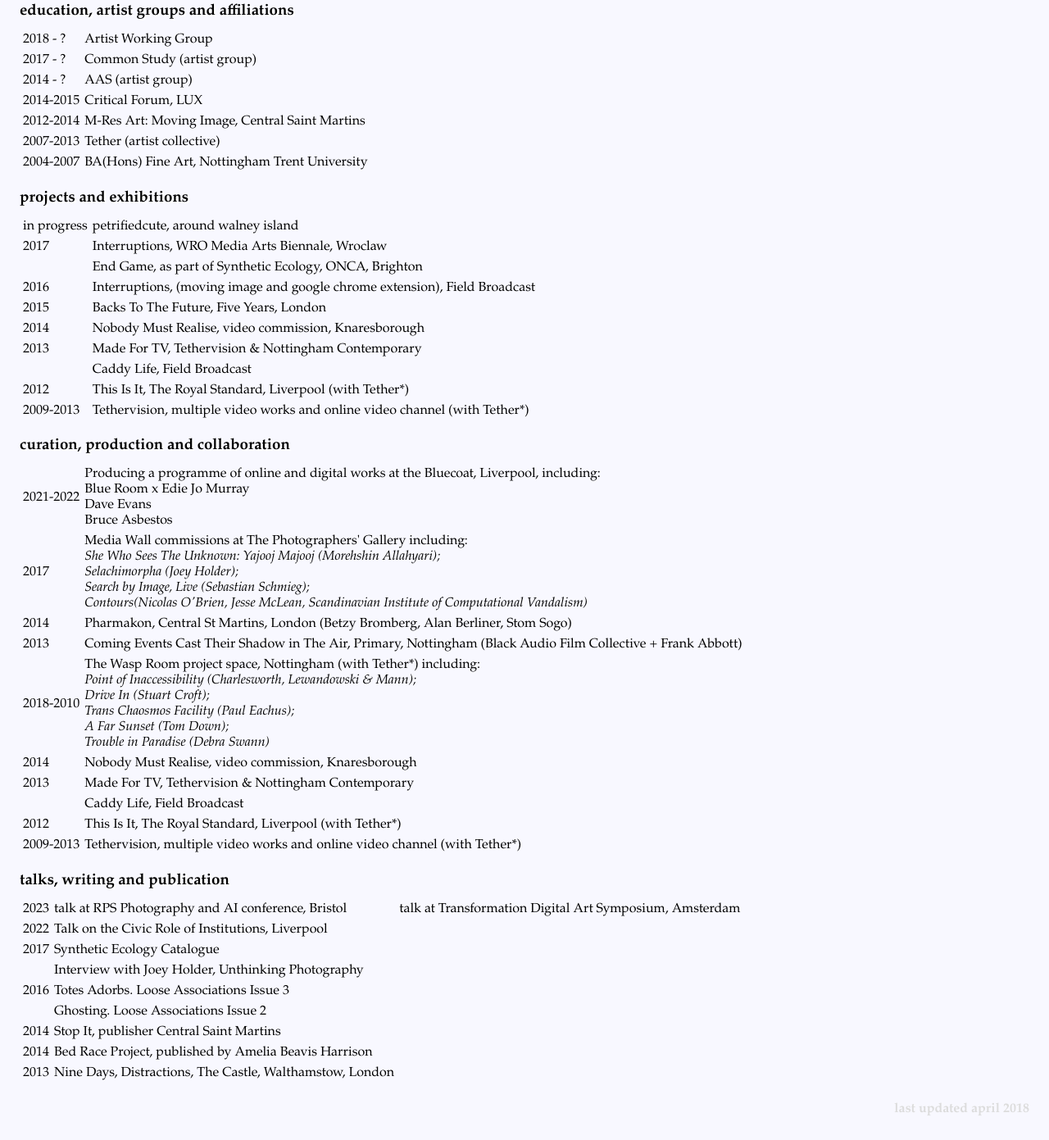
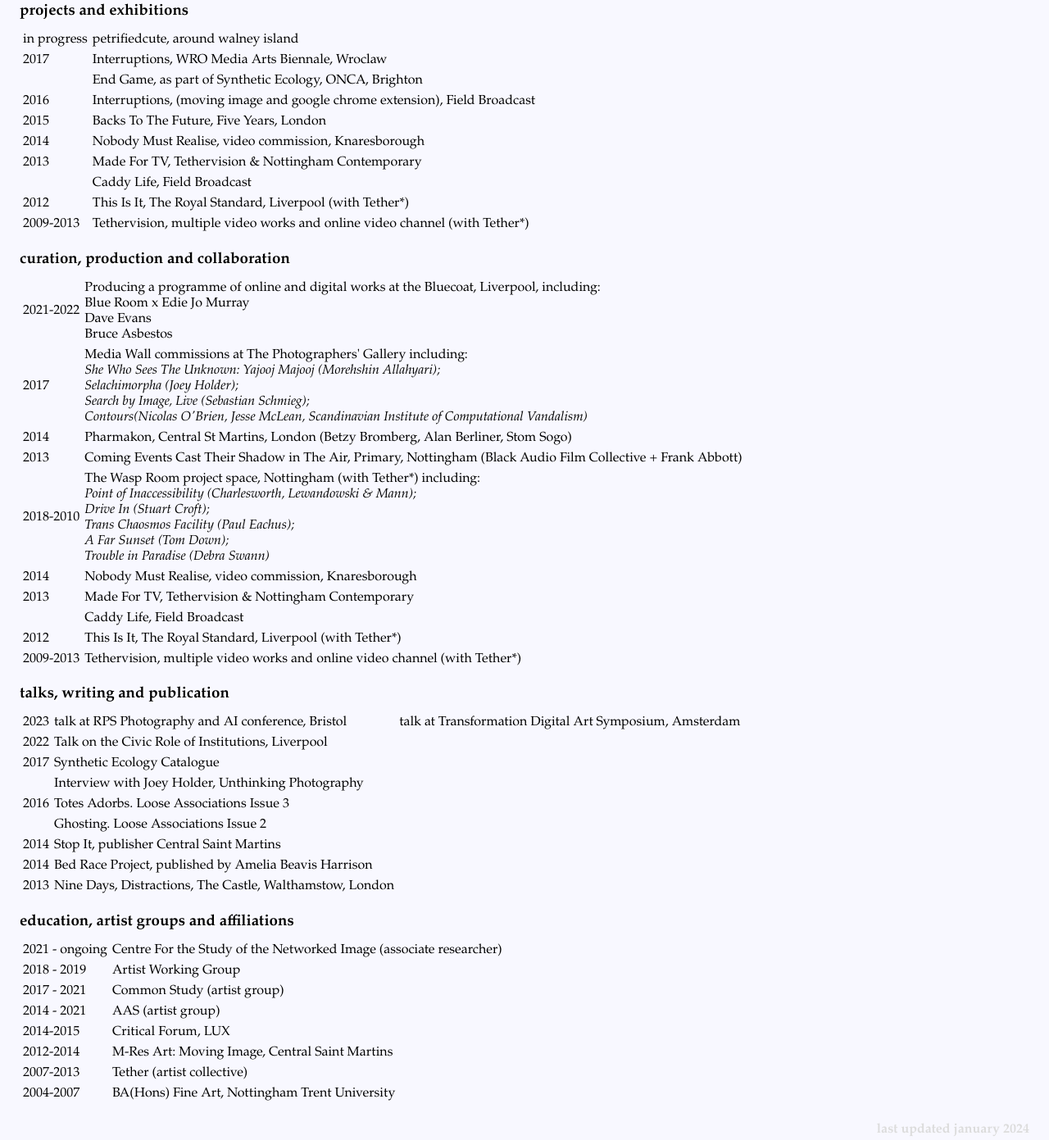
Before and after one commit to smmrcr/smmrcr.github.io, a plain HTML site: page cv.html in a window 1280 px wide. Shown: the part 133-1524 px from the top of the page at 82% size. Drawn offline with Linux system fonts and the light colour scheme.

Commit message:
Update cv.html
jan 2024 updates

```diff
--- a/cv.html
+++ b/cv.html
@@ -15,37 +15,7 @@
   </ul>
   </nav>
 <h1>c.v.</h1>
-<h3>education, artist groups and affiliations</h3>
-<table>
-<tr>
-  <td>2018 - ? </td>
-  <td>Artist Working Group</td>
-</tr>
-<tr>
-  <td>2017 - ? </td>
-  <td>Common Study (artist group)</td>
-</tr>
-<tr>
-  <td>2014 - ?</td>
-  <td>AAS (artist group)</td>
-</tr>
-<tr>
-  <td>2014-2015</td>
-  <td>Critical Forum, LUX </td>
-</tr>
-<tr>
-  <td>2012-2014</td>
-  <td>M-Res Art: Moving Image, Central Saint Martins</td>
-</tr>
-<tr>
-  <td>2007-2013</td>
-  <td>Tether (artist collective)</td>
-</tr>
-<tr>
-  <td>2004-2007</td>
-  <td>BA(Hons) Fine Art, Nottingham Trent University</td>
-</tr>
-</table>
+
 <h3>projects and exhibitions</h3>
 <table>
   <tr>
@@ -175,4 +145,39 @@
 </td>
 </tr>
 </table>
-<h4>last updated april 2018</h4>
+<h3>education, artist groups and affiliations</h3>
+<table>
+<tr>
+  <td>2021 - ongoing </td>
+  <td>Centre For the Study of the Networked Image (associate researcher)</td>
+</tr>
+<tr>
+  <td>2018 - 2019 </td>
+  <td>Artist Working Group</td>
+</tr>
+<tr>
+  <td>2017 - 2021 </td>
+  <td>Common Study (artist group)</td>
+</tr>
+<tr>
+  <td>2014 - 2021</td>
+  <td>AAS (artist group)</td>
+</tr>
+<tr>
+  <td>2014-2015</td>
+  <td>Critical Forum, LUX </td>
+</tr>
+<tr>
+  <td>2012-2014</td>
+  <td>M-Res Art: Moving Image, Central Saint Martins</td>
+</tr>
+<tr>
+  <td>2007-2013</td>
+  <td>Tether (artist collective)</td>
+</tr>
+<tr>
+  <td>2004-2007</td>
+  <td>BA(Hons) Fine Art, Nottingham Trent University</td>
+</tr>
+</table>
+<h4>last updated january 2024</h4>
```
